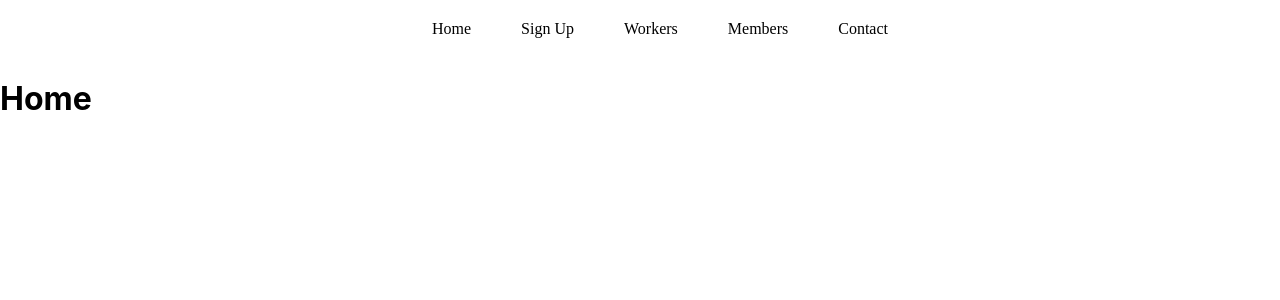
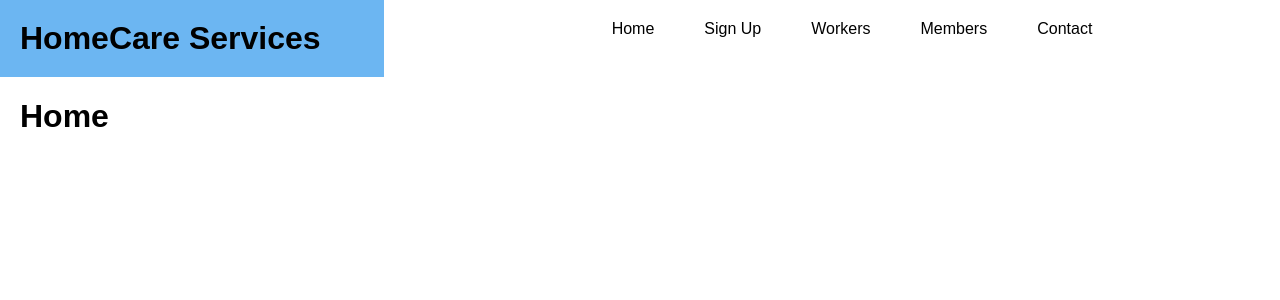
Before and after one commit to smmyl/home_care-services_frontend, a React (Create React App) app: page / in a window 1280 px wide. Shown: the top 300 px of the page. Built offline with nearby package versions, Linux system fonts and the light colour scheme; no server answers.

Commit message:
some css done

```diff
--- a/src/App.css
+++ b/src/App.css
@@ -36,8 +36,13 @@
     transform: rotate(360deg);
   }
 }
-
-
+/* Google Fonts */
+@import url('https://fonts.googleapis.com/css2?family=Nunito:wght@300&display=swap');
+/* Everything */
+body {
+  font-family: 'Nunito', sans-serif;
+}
+/* NavBar */
 .navbar {
   display: flex;
   justify-content: center;
@@ -52,7 +57,6 @@
 }
 
 .navbar ul li {
-  font-family: century;
   font-size: 1rem;
 }
 
@@ -61,3 +65,23 @@
   color: black;
   padding: 8px 25px;
 }
+/* Every Page */
+.page {
+  margin: 20px;
+}
+/* Title */
+.company-title {
+  margin: 20px;
+}
+/* Header */
+.header {
+  display: flex;
+  flex-direction: row;
+}
+.title-cont {
+  width: 30%;
+  background-color: rgb(108, 182, 242);
+}
+.nav-cont {
+  width: 70%;
+}
--- a/src/App.js
+++ b/src/App.js
@@ -101,6 +101,11 @@ const App = () => {
 
   return (
     <>
+      <div class='header'>
+      <div class='title-cont'>
+      <h1 class='company-title'>HomeCare Services</h1>
+      </div>
+      <div class='nav-cont'>
       <nav className="navbar">
         <ul>
           <li>
@@ -130,6 +135,8 @@ const App = () => {
           </li>
         </ul>
       </nav>
+      </div>
+      </div>
       {clickHome ? <Home /> : null}
 
       {clickMembers ? (
--- a/src/components/Contact.js
+++ b/src/components/Contact.js
@@ -4,9 +4,9 @@ import {useState, useEffect} from 'react'
 const Contact = () => {
 
     return (
-        <>
+        <div class='page'>
             <h1>Contact</h1>
-        </>
+        </div>
     )
 }
 
--- a/src/components/Home.js
+++ b/src/components/Home.js
@@ -4,9 +4,9 @@ import {useState, useEffect} from 'react'
 const Home = () => {
 
     return (
-        <>
+        <div class='page'>
             <h1>Home</h1>
-        </>
+        </div>
     )
 }
 
--- a/src/components/Login.js
+++ b/src/components/Login.js
@@ -6,15 +6,14 @@ import AddWorker from './workers/Add'
 const Login = (props) => {
 
     return (
-        <>
-
+        <div class='page'>
             <h2>Login</h2>
             <h2>Sign Up</h2>
             <AddMember
                 getMembers = {props.getMembers}
             />
             <AddWorker/>
-        </>
+        </div>
     )
 }
 
--- a/src/components/Members.js
+++ b/src/components/Members.js
@@ -9,7 +9,7 @@ const Members = (props) => {
     }
 
     return (
-        <>
+        <div class='page'>
             <h1>Members</h1>
             {props.members.map((member) => {
                 return(
@@ -62,7 +62,7 @@ const Members = (props) => {
                 </div>
                 )
             })}
-        </>
+        </div>
     )
 }
 export default Members
--- a/src/components/Profile.js
+++ b/src/components/Profile.js
@@ -4,9 +4,9 @@ import {useState, useEffect} from 'react'
 const Profile = () => {
 
     return (
-        <>
+        <div class='page'>
             <h1>Profile</h1>
-        </>
+        </div>
     )
 }
 
--- a/src/components/Workers.js
+++ b/src/components/Workers.js
@@ -20,7 +20,7 @@ const Workers = (props) => {
 
 
   return (
-    <>
+    <div class='page'>
         <h1>Workers</h1>
         {props.workers.map((worker) => {
             return(
@@ -44,7 +44,7 @@ const Workers = (props) => {
                 }
                 </>)
         })}
-    </>
+    </div>
     )
 }
 export default Workers
```
